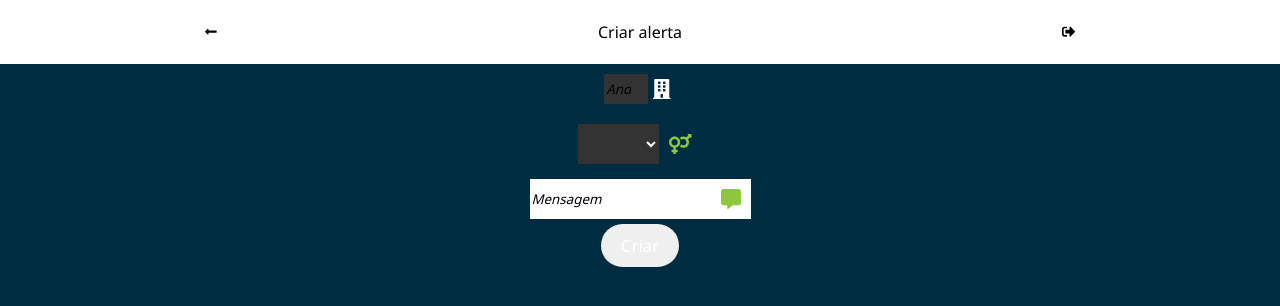
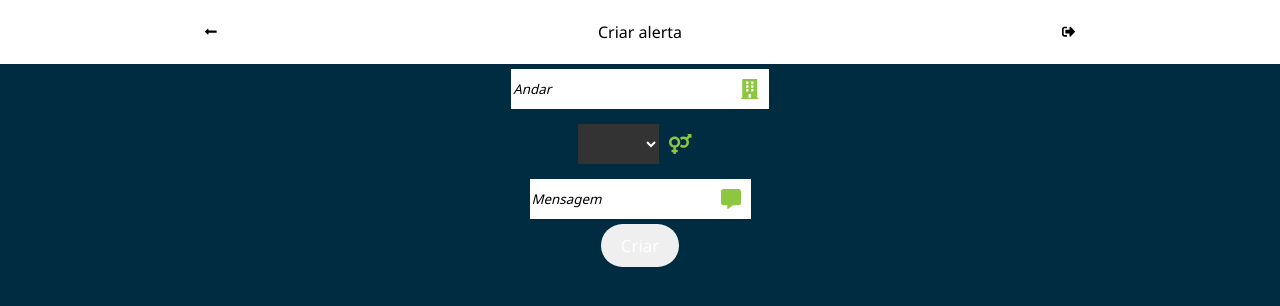
Before and after one commit to brunovnasci/facilities-helper-front, a React (Create React App) app: page /create in a window 1280 px wide. Shown: the top 306 px of the page. Built offline with nearby package versions, Linux system fonts and the light colour scheme.

Commit message:
NumberPicker foi modificado em seu estilo

```diff
--- a/src/components/numberpicker/NumberPicker.css
+++ b/src/components/numberpicker/NumberPicker.css
@@ -1,18 +1,19 @@
 .number-picker {
     display: flex;
     margin: 5px;
-    padding: 5px;
+    background-color: white;
 }
 
 .picker{
     border: none;
-    background-color: #333333;
-    color: white;
+    color: black;
+    width: 27vh;
 }
 .picker-child{
     margin: 5px;
-    color: white;
+    color: #8dc63f;
     font-size: 20px;
+    padding: 5px;
 }
 
 ::placeholder { /* Chrome, Firefox, Opera, Safari 10.1+ */
--- a/src/components/numberpicker/NumberPicker.jsx
+++ b/src/components/numberpicker/NumberPicker.jsx
@@ -6,7 +6,7 @@ import './NumberPicker.css';
 export default (props) => {
     return(
         <div className="number-picker">
-            <input type="number" min="1" max="2" onChange={(e) => props.onChange(e)} className="picker" placeholder={props.placeholder} required/>
+            <input type="number" min="0" max="1" onChange={(e) => props.onChange(e)} className="picker" placeholder={props.placeholder} required/>
             <FontAwesomeIcon icon={props.icon} className="picker-child" />
         </div>
     );
```
